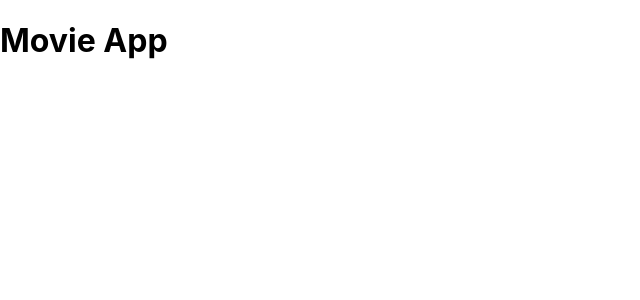
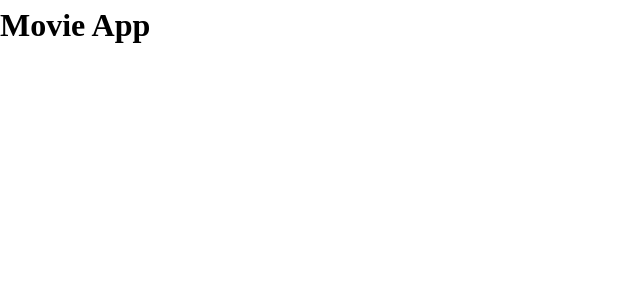
Before and after one commit to Doubting-Thomas/movie-app, a React (Create React App) app: page / in a window 1280 px wide. Shown: the top 300 px of the page, without its empty margins (0-640 px from the left). Built offline with nearby package versions, Linux system fonts and the light colour scheme.

Commit message:
style: define some root styling

```diff
--- a/src/index.css
+++ b/src/index.css
@@ -1,13 +1,23 @@
-body {
+* {
   margin: 0;
-  font-family: -apple-system, BlinkMacSystemFont, 'Segoe UI', 'Roboto', 'Oxygen',
-    'Ubuntu', 'Cantarell', 'Fira Sans', 'Droid Sans', 'Helvetica Neue',
-    sans-serif;
-  -webkit-font-smoothing: antialiased;
-  -moz-osx-font-smoothing: grayscale;
+  padding: 0;
 }
 
-code {
-  font-family: source-code-pro, Menlo, Monaco, Consolas, 'Courier New',
-    monospace;
+*,
+*::before,
+*::after {
+  box-sizing: inherit;
 }
+
+html {
+  box-sizing: border-box;
+  font-size: 62.5%;
+}
+
+body {
+  width: 60rem;
+  font-family: "Nunito Sans", cursive;
+  font-size: 1.6rem;
+  font-weight: 400;
+  line-height: 1.6;
+}
```
